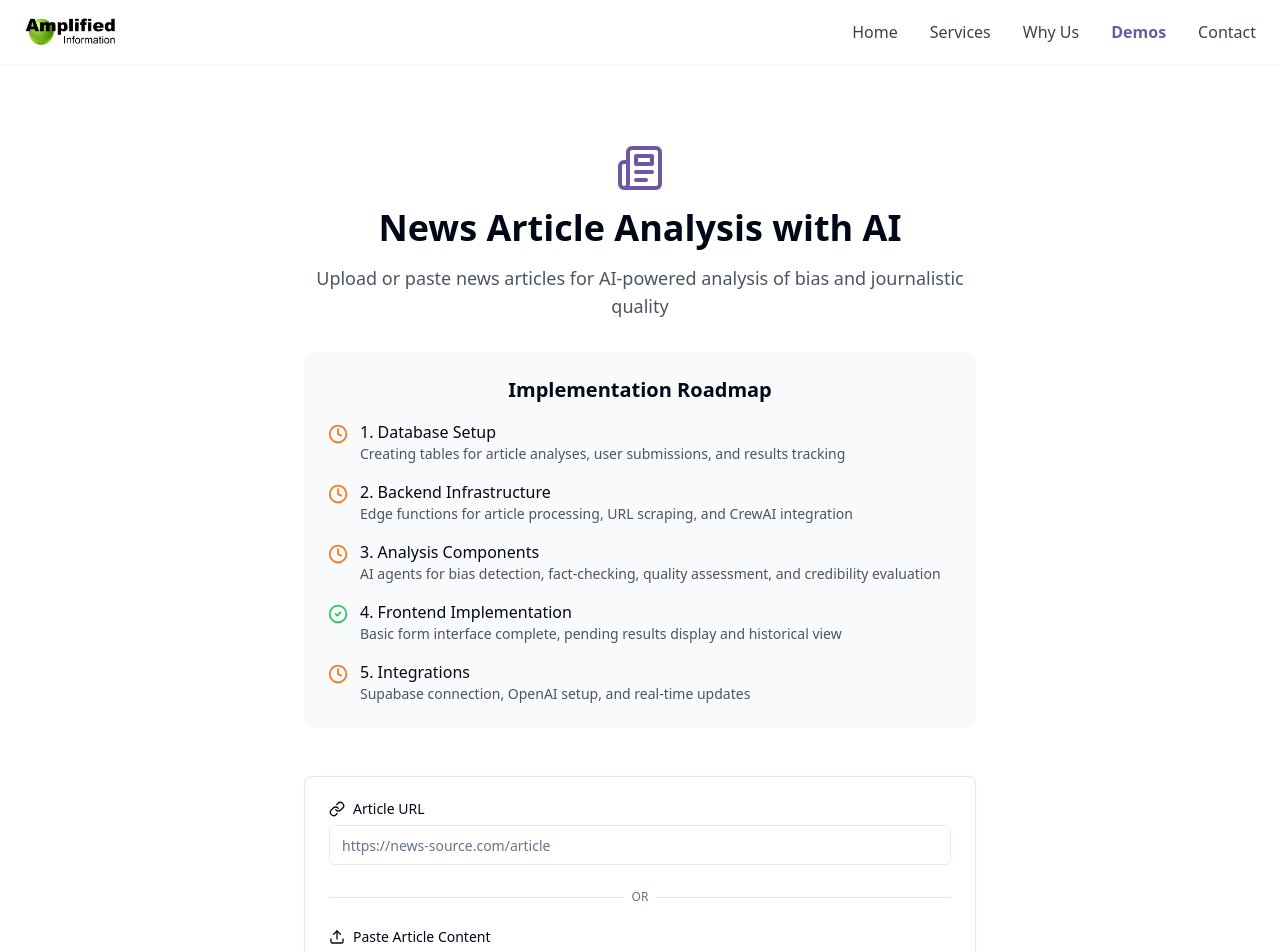
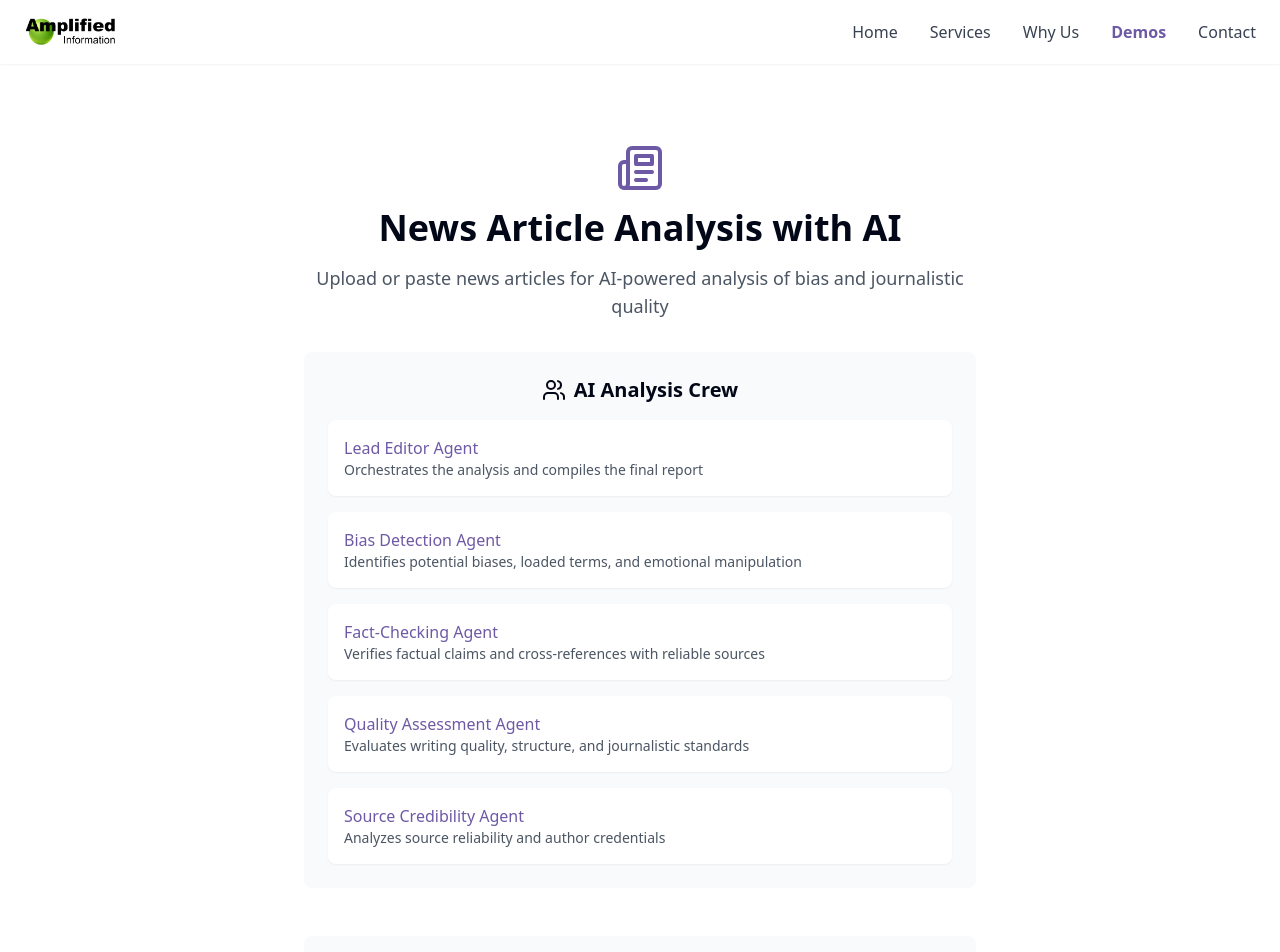
Before and after one commit to Amplified-Information/amplified-webwave, a React (Vite) app: page /demo/machine-learning in a window 1280 px wide. Shown: the top 952 px of the page. Built offline with nearby package versions, Linux system fonts and the light colour scheme.

Commit message:
Add note to page
The commit adds a note to a page, as requested in the prompt.  No further details are available based on the prompt alone.

```diff
--- a/src/pages/demos/MachineLearningDemo.tsx
+++ b/src/pages/demos/MachineLearningDemo.tsx
@@ -5,7 +5,7 @@ import { Form, FormControl, FormField, FormItem, FormLabel } from "@/components/
 import { Input } from "@/components/ui/input";
 import { Textarea } from "@/components/ui/textarea";
 import { Button } from "@/components/ui/button";
-import { Newspaper, Upload, LinkIcon, CheckCircle2, Clock } from "lucide-react";
+import { Newspaper, Upload, LinkIcon, CheckCircle2, Clock, Users } from "lucide-react";
 import { zodResolver } from "@hookform/resolvers/zod";
 import { useForm } from "react-hook-form";
 import * as z from "zod";
@@ -60,6 +60,36 @@ const MachineLearningDemo = () => {
           <p className="text-lg text-gray-600 max-w-2xl mx-auto mb-8">
             Upload or paste news articles for AI-powered analysis of bias and journalistic quality
           </p>
+
+          {/* AI Agents Description */}
+          <div className="max-w-2xl mx-auto bg-gray-50 p-6 rounded-lg mb-12">
+            <h2 className="text-xl font-semibold mb-4 flex items-center justify-center gap-2">
+              <Users className="w-6 h-6" />
+              AI Analysis Crew
+            </h2>
+            <div className="grid gap-4 text-left">
+              <div className="p-4 bg-white rounded-lg shadow-sm">
+                <h3 className="font-medium text-primary">Lead Editor Agent</h3>
+                <p className="text-sm text-gray-600">Orchestrates the analysis and compiles the final report</p>
+              </div>
+              <div className="p-4 bg-white rounded-lg shadow-sm">
+                <h3 className="font-medium text-primary">Bias Detection Agent</h3>
+                <p className="text-sm text-gray-600">Identifies potential biases, loaded terms, and emotional manipulation</p>
+              </div>
+              <div className="p-4 bg-white rounded-lg shadow-sm">
+                <h3 className="font-medium text-primary">Fact-Checking Agent</h3>
+                <p className="text-sm text-gray-600">Verifies factual claims and cross-references with reliable sources</p>
+              </div>
+              <div className="p-4 bg-white rounded-lg shadow-sm">
+                <h3 className="font-medium text-primary">Quality Assessment Agent</h3>
+                <p className="text-sm text-gray-600">Evaluates writing quality, structure, and journalistic standards</p>
+              </div>
+              <div className="p-4 bg-white rounded-lg shadow-sm">
+                <h3 className="font-medium text-primary">Source Credibility Agent</h3>
+                <p className="text-sm text-gray-600">Analyzes source reliability and author credentials</p>
+              </div>
+            </div>
+          </div>
 
           {/* Implementation Roadmap */}
           <div className="max-w-2xl mx-auto bg-gray-50 p-6 rounded-lg mb-12">
```
